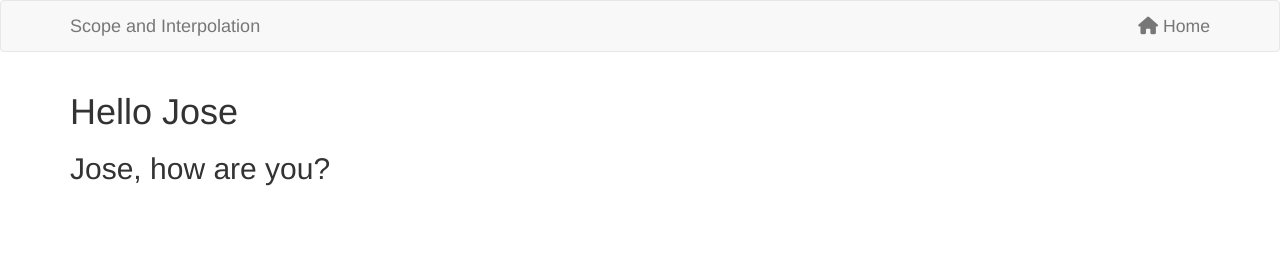
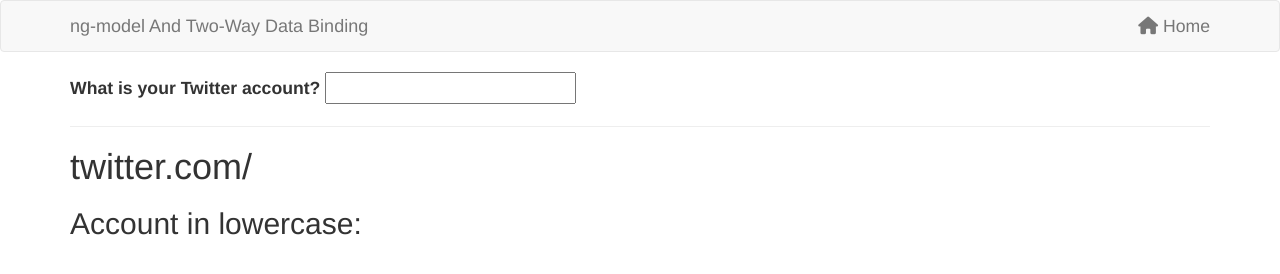
Before and after one commit to josedesignr/Learn-And-Understand-AngularJS, a website: page app/index.html in a window 1280 px wide. Drawn offline with nearby package versions, Linux system fonts and the light colour scheme; files that its build step writes are made by us from their sources.

Commit message:
ng-model and Two-Way Data Binding

```diff
--- a/app/index.html
+++ b/app/index.html
@@ -20,7 +20,7 @@
       <nav class="navbar navbar-default">
         <div class="container">
           <div class="navbar-header">
-            <a class="navbar-brand" href="/"> Scope and Interpolation </a>
+            <a class="navbar-brand" href="/"> ng-model And Two-Way Data Binding </a>
           </div>
 
           <ul class="nav navbar-nav navbar-right">
@@ -30,21 +30,29 @@
       </nav>
     </header>
 
-    <div class="container" ng-controller="mainController">
-      <div class="row">
-        <div class="col-md-12">
+    <div class="container">
+      <div ng-controller="mainController">
+        <div>
 
-          <!--Whatever we put in 2 pair of curly braces, is read as a expresion, and if we put
-            put {{name}}, Angular is gonna go to 'mainController' and look for that variable there,
-            and when Angular finds it, will replace the {{name}} with the value of the variable.
-            PD: Notice that we don't have to put $scope.name, just name, because Angular already knows
-            that anything in {{}} belongs to the $scope.
+          <label> What is your Twitter account? </label>
+
+          <!--
+          ng-model is a built-in directive that binds an element here, with a variable in the controller, in this case, the account variable.
+          So, everything that we modify in this input, is going to modify the variable value.
+          And also, if we modify the variable value, it is going to show that here.
+          That is Two-Way Data Binding.
+          And, if that variable is used somewhere else, it also is going to change, in real time.
           -->
-          <h1>Hello {{name}}</h1>
+          <input type="text" ng-model="account"/>
 
-          <!--We can also do this, and Angular will know that must join the variable value,
-          to the string "how are you?"-->
-          <h2> {{ name + ", how are you?"}}</h2>
+          <hr/>
+
+          <!-- Here we are using interpolation, so if we type anything in the input above; it is going
+          to modify the account variable in the controller, and automatically is going to change here. -->
+          <h1> twitter.com/{{account}} </h1>
+
+          <!--This h2 is just to show that we can also trigger functions from interpolation-->
+          <h2> Account in lowercase: {{ accountInLowercase() }} </h2>
 
         </div>
       </div>
--- a/app/scripts/app.js
+++ b/app/scripts/app.js
@@ -1,60 +1,45 @@
-/* SCOPE AND INTERPOLATION */
+/* NG-MODEL AND TWO-WAY DATA BINDING */
 
 /*
-	Yes, I know... we still haven't written any visual AngularJS code.
+	It's time to get a handle on one of, if not the most important topic
+	when it comes to learning and understanding AngularJS: Directives, and Two-Way Data Binding.
 
-	The visual examples are more exciting than console examples,
-	but they were fundamental in order to understand how AngularJS works.
+	If you have heard or read anything abot AngularJS, you probably have heard the term "directive",
+	It's used all the time, and it sounds really complex, but it really isn't as complicated as it sounds.
 
-	And now that we understand what is happening in a controller,
-	and how it's connected to the view, and how services are injected.
-	Then we can really get into the fun stuff.
+	IMPORTANT CONCEPT:
+	Directive: An instruction to AngularJS to manipulate a piece of the DOM.
+	(this could be "add a class", 'hide this', 'create this', etc...)
+	There are a lot of directives that AngularJS has created for us, we already used two of them:
+	ng-controller and ng-app, but there are much more.
+	* ng-class: to add or remove a class from an element depending on some condition.
+	* ng-show: shows an element if a condition is met.
+	* ng-hide: hides an element if a condition is met.
+	* ng-if: removes an element from the DOM is a condition is not met.
+	* ng-repeat: iterates across an array or object (like a for), so it creates as much elements as an array has, but in the HTML you just need to create one pair of tags.
+	* ng-model: binds data from here to the html, and any change made here or in the html, changes also in the other side
 
-	First... what is interpolation?
-	It's a technical term, which means "Creating a string combining strings and variables".
+	There are much more directives, but ng-model is one of the most powerful ones, and that is the one we are going to use in this lesson.
 
-	For example:
-	"My name is" +name (supposing that name is a variable that stores a name).
-	And the result would be "My name is Jose"
+	If you have done a little bit of JavaScript or jQuery you may have manually changed what was going on in the DOM,
+	(Document Object Model) that is a representation in memory of the HTML.
 
-	So, let's see how it works inside AngularJS
+	AngularJS prefers that we use directives, because it makes it much more powerful and flexible.
 */
 
 var app = angular.module('myApp', []);
 
-/*
-	Until now we just have a "Hello World" in the html, but let's say we want to print our name
-	instead of "World", and we want to send that name from here and not directly in the html.
 
-	How do we get the data that we define here, into the HTML?
-	If we were using jQuery, we might have to look at the h1 and adjust the h1's inner texts or use inner HTML to change that.
+app.controller('mainController', ['$scope', '$filter', function($scope, $filter) {
 
-	But remember that using AngularJS, binds our controller to the part of the HTML that we set with the ng-controller.
-*/
-app.controller('mainController', ['$scope', '$timeout', function($scope, $timeout) {
+	//--First we create a property in the $scope, which starts empty.
+	$scope.account = "";
 
-	/*
-		Remember that we can add variable names to our $scope, so let's add our name in there.
-		And whatever sitting in the $scope, is available into the view that is attached to the controller.
-	*/
-	//--Here our name variable is added to the $scope. Then go to the index.html and see how to show it there.
-	$scope.name = "Alvaro";
+	//--This is not necessary, it's just to show how we can also call functions in a interpolation in the HTML. (See there)
+	$scope.accountInLowercase = function(){
 
-	/*
-		And what if we want the name changes after some seconds? Let's do that.
-		I have injected another Angular service, which is $timeout
+		//--Here we are passing whatever value of $scope.account, and converting it to lowercase.
+		return $filter('lowercase')($scope.account);
+	};
 
-		What $timeout does is running a function after certain amount of time.
-	*/
-
-	/* Here we are saying that after 3 seconds (3000 ms), run the internal function,
-		which changes the name variable to "Jose". */
-	$timeout(function(){
-		$scope.name = "Jose";
-	}, 3000);
-
-	/*
-		And as soon as that value changes, it will automatically know that must update the places
-		where {{name}} is used, for the new value.
-	*/
 }]);
```
